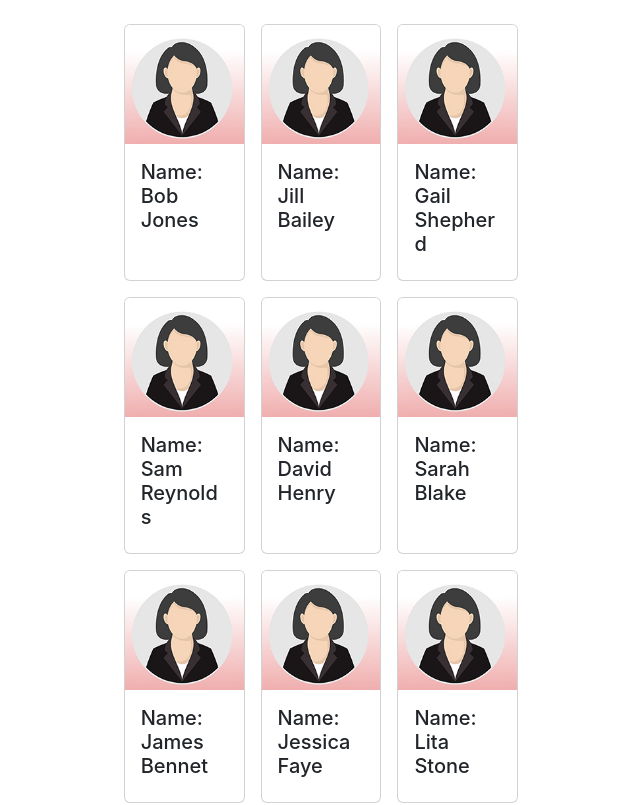
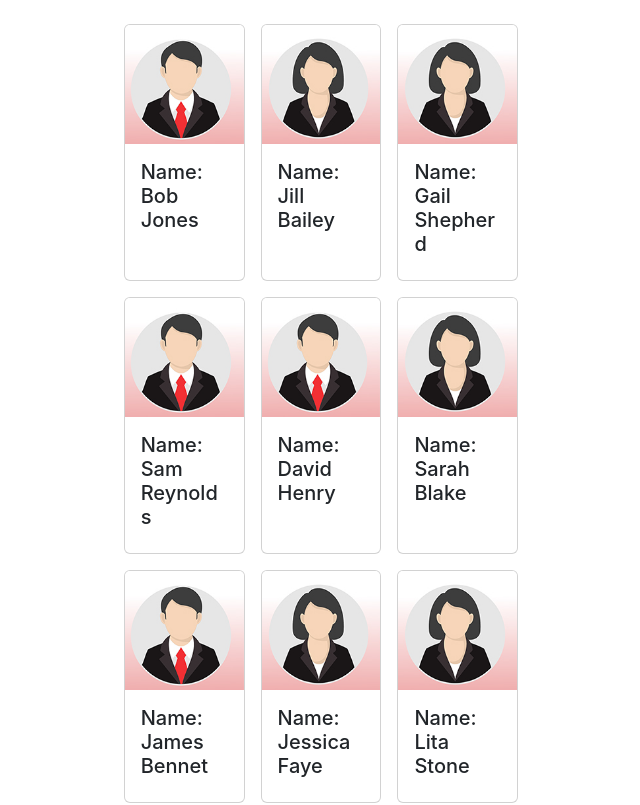
Before and after one commit to Samonto-Karmaker/Team-Management, a React (Create React App) app: page / in a window 1280 px wide. Shown: the top 805 px of the page, without its empty margins (319-959 px from the left). Built offline with nearby package versions, Linux system fonts and the light colour scheme; the HTML template or start-up script is replaced by a standard one.

Commit message:
Made the proflie pic gender specific

```diff
--- a/src/Components/Employee.js
+++ b/src/Components/Employee.js
@@ -17,7 +17,11 @@ const Employee = () => {
                         {
                             employees.map((employee) => (
                                     <div id={employee.id} className="card m-2" style={{cursor: "pointer"}}>
-                                        <img src={femaleProfile} className="card-img-top"/>
+                                        {
+                                            (employee.gender === "male") ?
+                                                <img src={maleProfile} className="card-img-top"/> :
+                                                <img src={femaleProfile} className="card-img-top"/>
+                                        }
                                         <div className="card-body">
                                             <h5 className="card-title">Name: {employee.fullName}</h5>
                                         </div>
```
